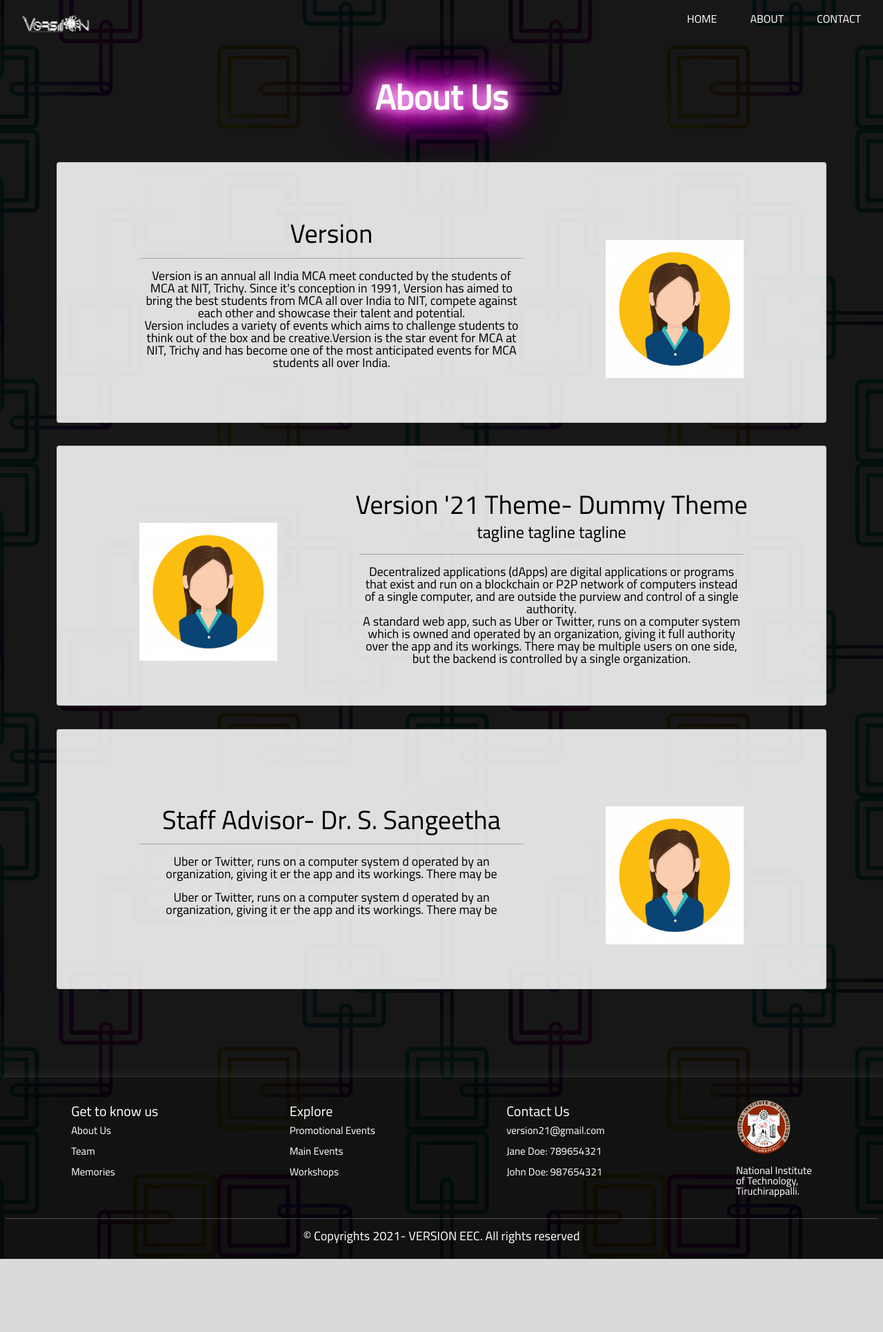
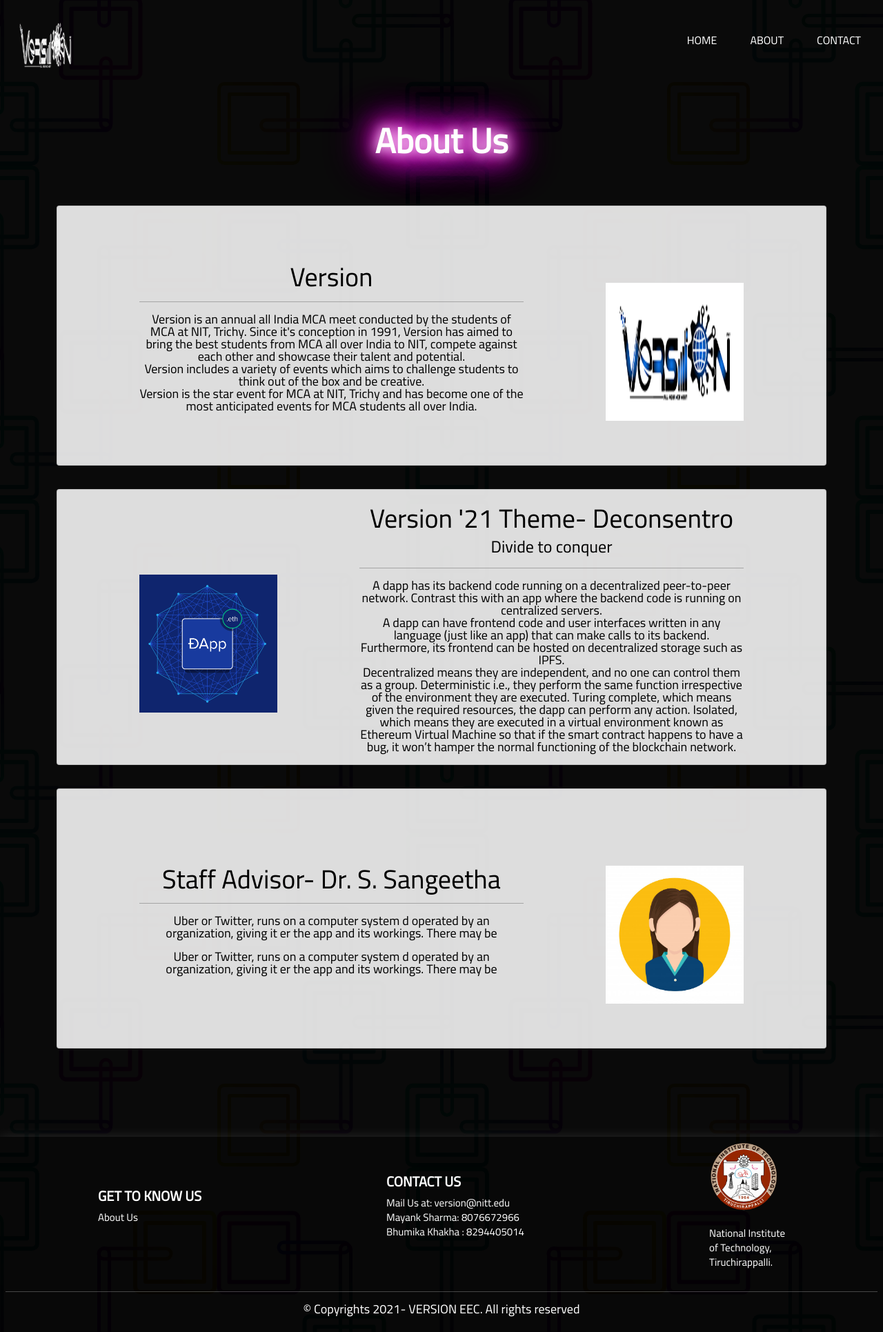
Before and after one commit to 015amit/VERSION-21, a Flask app: page /about in a window 1280 px wide. Shown: the whole page at 69% size. Before the commit the page ends 1825 px from the top, so only its background shows below. Run offline with Flask 2, Linux system fonts and the light colour scheme; some libraries are stand-ins or nearby versions.

Commit message:
added content

```diff
--- a/version/static/css/about.css
+++ b/version/static/css/about.css
@@ -1,17 +1,16 @@
-
 * {
     margin: 0;
     padding: 0;
-
     font-family: "Cairo", sans-serif;
 }
 
+
 /* BODY STARTS */
+
 body {
     justify-content: center;
     align-items: center;
- background: url(../images/bg.svg) center fixed rgba(0, 0, 0, 0.911);
-
+    background: url(../images/bg.svg) center fixed rgba(0, 0, 0, 0.961);
     background-attachment: fixed;
     background-blend-mode: overlay;
     background-position: center;
@@ -28,7 +27,6 @@ body {
 .container .card {
     position: relative;
     width: 100%;
-
     /* background: rgba(255, 255, 255, 0.2); */
     background-color: rgba(255, 255, 255, 0.863);
     color: black;
@@ -36,7 +34,6 @@ body {
     display: flex;
     flex-wrap: wrap;
     flex-direction: row;
-
     /* box-shadow: 0 5px 20px rgba(255, 255, 255, 0.363); */
     align-items: center;
     justify-content: space-evenly;
@@ -47,7 +44,6 @@ body {
 .imgBx2,
 .imgBx3 {
     position: relative;
-
     margin-top: 10%;
 }
 
@@ -68,7 +64,6 @@ img:hover {
     margin-top: 2%;
     position: relative;
     width: 50%;
-
     text-align: center;
 }
 
@@ -82,7 +77,6 @@ h1 {
     font-family: "Cairo", sans-serif;
     margin-top: 5%;
     font-size: 50px;
-
     text-align: center;
     color: #fff;
     font-weight: bolder;
@@ -95,7 +89,6 @@ h1 {
     0% {
         transform: scale(1);
     }
-
     100% {
         transform: scale(1.2);
     }
@@ -103,13 +96,10 @@ h1 {
 
 @keyframes glow {
     from {
-    text-shadow: 0 0 10px #fff, 0 0 20px #fff, 0 0 30px #ff00e6,
-      0 0 40px #ff00e6, 0 0 50px #ff00e6, 0 0 60px #ff00e6, 0 0 70px #ff00e6;
+        text-shadow: 0 0 10px #fff, 0 0 20px #fff, 0 0 30px #ff00e6, 0 0 40px #ff00e6, 0 0 50px #ff00e6, 0 0 60px #ff00e6, 0 0 70px #ff00e6;
     }
-
     to {
-    text-shadow: 0 0 20px #fff, 0 0 30px #ff00e6, 0 0 40px #ff00e6,
-      0 0 50px #ff00e6, 0 0 60px #ff00e6, 0 0 70px #ff00e6, 0 0 80px #ff00e6;
+        text-shadow: 0 0 20px #fff, 0 0 30px #ff00e6, 0 0 40px #ff00e6, 0 0 50px #ff00e6, 0 0 60px #ff00e6, 0 0 70px #ff00e6, 0 0 80px #ff00e6;
     }
 }
 
@@ -118,40 +108,9 @@ h2 {
     animation: mover 2s infinite alternate;
 }
 
-/* FOOTER */
-
-.footer {
-  position: relative;
-  padding: 0.5rem;
-  width: 100%;
-  height: 10%;
-  margin-top: 10%;
-
-  color: #fff;
-  background: rgba(0, 0, 0, 0.2);
-  box-shadow: 0 5px 20px rgba(255, 255, 255, 0.2);
-  font-family: "Cairo", sans-serif;
-}
-
-.main {
-  display: flex;
-  align-items: center;
-  justify-content: space-around;
-  flex-wrap: wrap;
-}
-
-.last {
-  text-align: center;
-}
-
-.one p,
-.two p,
-.three p,
-.four p {
-  font-size: 15px;
-}
 
 /* MENU BAR STARTS */
+
 .menu-container {
     height: 100vh;
     width: 100%;
@@ -178,14 +137,12 @@ h2 {
 
 .link-item {
     opacity: 0;
-
     margin: 0 auto;
 }
 
 .link-item a {
     text-decoration: none;
     font-size: 30px;
-
     font-family: "Cairo", sans-serif;
     font-weight: 600;
     color: white;
@@ -196,19 +153,11 @@ h2 {
 
 .link-item a:hover {
     border-bottom: 2px solid #ff00e6;
-  text-shadow: 0 0 10px rgb(194, 128, 255), 0 0 4px rgb(213, 161, 255),
-    0 0 20px #ae11ec, 0 0 10px #8a2be2, 0 0 20px #8a1ae6, 0 0 5px #a223d4,
-    0 0 20px #a026d8;
+    text-shadow: 0 0 10px rgb(194, 128, 255), 0 0 4px rgb(213, 161, 255), 0 0 20px #ae11ec, 0 0 10px #8a2be2, 0 0 20px #8a1ae6, 0 0 5px #a223d4, 0 0 20px #a026d8;
 }
-
-
-
-
-
 
 @media screen and (max-width: 768px) {
     .menu-container {
         width: 100%;
     }
-
 }
--- a/version/templates/about.html
+++ b/version/templates/about.html
@@ -14,40 +14,29 @@
                 <h2>Version</h2>
             </div>
             <hr />
-      <p>
-        Version is an annual all India MCA meet conducted by the students of MCA
-        at NIT, Trichy. Since it's conception in 1991, Version has aimed to
-        bring the best students from MCA all over India to NIT, compete against
-        each other and showcase their talent and potential.
-        <br />Version includes a variety of events which aims to challenge
-        students to think out of the box and be creative.Version is the star
-        event for MCA at NIT, Trichy and has become one of the most anticipated
-        events for MCA students all over India.
+            <p>Version is an annual all India MCA meet conducted by the students of MCA at NIT, Trichy. Since it's conception in 1991, Version has aimed to bring the best students from MCA all over India to NIT, compete against each other and showcase their
+                talent and potential.<br>Version includes a variety of events which aims to challenge students to think out of the box and be creative.<br> Version is the star event for MCA at NIT, Trichy and has become one of the most anticipated events
+                for MCA students all over India.
             </p>
         </div>
         <div class="imgBx1">
-      <img src="static/images/profile.jpg" />
+            <img src="../static/images/logo4.png" width="140px" />
         </div>
     </div>
     <div class="card">
         <div class="imgBx2">
-      <img src="static/images/profile.jpg" />
+            <img src="../static/images/AboutTheme.jpeg" />
         </div>
         <div class="content">
             <div class="heading">
-        <h2>Version '21 Theme- Dummy Theme</h2>
+                <h2>Version '21 Theme- Deconsentro</h2>
             </div>
-      <h4>tagline tagline tagline</h4>
+            <h4>Divide to conquer</h4>
             <hr />
-      <p>
-        Decentralized applications (dApps) are digital applications or programs
-        that exist and run on a blockchain or P2P network of computers instead
-        of a single computer, and are outside the purview and control of a
-        single authority.<br />A standard web app, such as Uber or Twitter, runs
-        on a computer system which is owned and operated by an organization,
-        giving it full authority over the app and its workings. There may be
-        multiple users on one side, but the backend is controlled by a single
-        organization.
+            <p>A dapp has its backend code running on a decentralized peer-to-peer network. Contrast this with an app where the backend code is running on centralized servers.<br> A dapp can have frontend code and user interfaces written in any language
+                (just like an app) that can make calls to its backend. Furthermore, its frontend can be hosted on decentralized storage such as IPFS.<br> Decentralized means they are independent, and no one can control them as a group. Deterministic i.e.,
+                they perform the same function irrespective of the environment they are executed. Turing complete, which means given the required resources, the dapp can perform any action. Isolated, which means they are executed in a virtual environment
+                known as Ethereum Virtual Machine so that if the smart contract happens to have a bug, it won’t hamper the normal functioning of the blockchain network.
             </p>
         </div>
     </div>
@@ -58,12 +47,10 @@
             </div>
             <hr />
             <p>
-        Uber or Twitter, runs on a computer system d operated by an
-        organization, giving it er the app and its workings. There may be
+                Uber or Twitter, runs on a computer system d operated by an organization, giving it er the app and its workings. There may be
             </p>
             <p>
-        Uber or Twitter, runs on a computer system d operated by an
-        organization, giving it er the app and its workings. There may be
+                Uber or Twitter, runs on a computer system d operated by an organization, giving it er the app and its workings. There may be
             </p>
         </div>
         <div class="imgBx3">
@@ -71,58 +58,4 @@
         </div>
     </div>
 </div>
-<div class="footer">
-  <div class="main">
-    <div class="one">
-      <h5>Get to know us</h5>
-      <p>
-        About Us<br />
-        <br />
-        Team<br />
-        <br />
-        Memories
-      </p>
-    </div>
-    <div class="two">
-      <h5>Explore</h5>
-      <p>
-        Promotional Events<br />
-        <br />
-        Main Events<br />
-        <br />
-        Workshops
-      </p>
-    </div>
-    <div class="three">
-      <h5>Contact Us</h5>
-      <p>
-        version21@gmail.com<br />
-        <br />
-        Jane Doe: 789654321<br />
-        <br />
-        John Doe: 987654321
-      </p>
-    </div>
-    <div class="four">
-      <br />
-      <img
-        src="static/images/nitt.png"
-        alt="NITT Logo"
-        width="80"
-        height="80"
-      />
-      <p>
-        <br />National Institute<br />
-        of Technology,<br />
-        Tiruchirappalli.
-      </p>
-    </div>
-  </div>
-  <div class="last">
-    <hr />
-    <p>&copy; Copyrights 2021- VERSION EEC. All rights reserved</p>
-  </div>
-</div>
-
-
-{% endblock %}
+{% include "footer.html" %} {% endblock %}
--- a/version/templates/footer.html
+++ b/version/templates/footer.html
@@ -1,98 +1,74 @@
-<!DOCTYPE html>
-<html>
-
-<head>
-    <meta charset="utf-8">
-    <meta name="viewport" content="width=device-width,
-    initial-scale=1.0">
-    <link rel="preconnect" href="https://fonts.gstatic.com/" crossorigin>
-    <link href="https://fonts.googleapis.com/css2?family=Cairo&display=swap" rel="stylesheet">
-    <link href="https://cdn.jsdelivr.net/npm/bootstrap@5.0.0-beta3/dist/css/bootstrap.min.css" rel="stylesheet"
-        integrity="sha384-eOJMYsd53ii+scO/bJGFsiCZc+5NDVN2yr8+0RDqr0Ql0h+rP48ckxlpbzKgwra6" crossorigin="anonymous">
-    <title>Footer</title>
 <style>
     * {
         margin: 0;
         padding: 0;
-
     }
 
-        body {
-            justify-content: center;
-            align-items: center;
-            /*background-color: green;*/
-            background-image: url("static/images/bg.jpg");
-            background-size: cover;
-            background-attachment: fixed;
-        }
     .footer {
         position: relative;
+        padding: 0.5rem;
         width: 100%;
         height: 10%;
-            margin-top: 70%;
-            margin-bottom: 0%;
-            align-items: center;
-            justify-content: center;
-            padding-top: 10px;
+        margin-top: 10%;
         color: #fff;
         background: rgba(0, 0, 0, 0.2);
         box-shadow: 0 5px 20px rgba(255, 255, 255, 0.2);
         font-family: 'Cairo', sans-serif !important;
     }
 
-        .main{
+    .main {
         display: flex;
+        align-items: center;
         justify-content: space-around;
+        flex-wrap: wrap;
     }
-        .main .four{
-            display: flex;
 
-        }
-        .last{
+    .last {
         text-align: center;
     }
-        h5{
+
+    h5 {
         font-weight: bold;
         text-transform: uppercase;
     }
-        p{
-            font-size: 14px;
-        }
-        img{
+
+    img {
         width: 100px;
         height: 100px;
+    }
 
+    .one p,
+    .two p,
+    .three p,
+    .four p {
+        font-size: 15px;
+        justify-content: space-around;
+        line-height: 1.4;
     }
 </style>
-</head>
-
-<body>
 
 <div class="footer">
     <div class="main">
         <div class="one">
             <h5>Get to know us</h5>
             <p>About Us<br>
-                Team<br>
-                Memories</p>
+                <!-- Teams<br>
+                Memories -->
+            </p>
         </div>
-            <div class="two">
-                <h5>Explore</h5>
-                <p>Promotional Events<br>
-                Main Events<br>
-                Workshops</p>
-            </div>
+        <!-- <div class="two"> -->
+        <!-- <h5>Explore</h5> -->
+        <!-- <p>Promotional Events<br> Main Events<br> Workshops -->
+        <!-- </p> -->
+        <!-- </div> -->
         <div class="three">
             <h5>Contact Us</h5>
-                <p>Email: version21@gmail.com<br>
-                Jane Doe: 789654321<br>
-                John Doe: 987654321</p>
+            <p>Mail Us at: version@nitt.edu<br> Mayank Sharma: 8076672966<br>Bhumika Khakha : 8294405014</p>
         </div>
         <div class="four">
-                <img src="nittlogo.png" alt="NITT Logo">
-                <p><br>National Institute<br>
-                    of Technology,<br>
-                    Tiruchirappalli.</p>
+            <img src="../static/images/nitt.png" alt="NITT Logo">
+            <p><br>National Institute<br> of Technology,<br> Tiruchirappalli.
+            </p>
         </div>
     </div>
     <div class="last">
@@ -100,33 +76,4 @@
         <p> &copy; Copyrights 2021- VERSION EEC. All rights reserved</p>
     </div>
 </div>
-    <script src="https://cdn.jsdelivr.net/npm/bootstrap@5.0.0-beta3/dist/js/bootstrap.bundle.min.js"
-        integrity="sha384-JEW9xMcG8R+pH31jmWH6WWP0WintQrMb4s7ZOdauHnUtxwoG2vI5DkLtS3qm9Ekf"
-        crossorigin="anonymous"></script>
-        <script src="https://cdnjs.cloudflare.com/ajax/libs/three.js/r121/three.min.js"></script>
-        <script src="https://cdn.jsdelivr.net/npm/vanta@latest/dist/vanta.net.min.js"></script>
-        <script>
-        var setVanta = ()=>{
-        if (window.VANTA) window.VANTA.NET({
-          el: "body",
-          mouseControls: true,
-          touchControls: true,
-          gyroControls: false,
-          minHeight: 200.00,
-          minWidth: 200.00,
-          scale: 1.00,
-          scaleMobile: 1.00,
-          color: 0xe83fff,
-          points: 13.00,
-          maxDistance: 25.00,
-          spacing: 16.00
-        })
-        }
-        _strk.push(function() {
-          setVanta()
-          window.edit_page.Event.subscribe( "Page.beforeNewOneFadeIn", setVanta )
-        })
-        </script>
-</body>
-
-</html>
+<script src="https://cdn.jsdelivr.net/npm/bootstrap@5.0.0-beta3/dist/js/bootstrap.bundle.min.js" integrity="sha384-JEW9xMcG8R+pH31jmWH6WWP0WintQrMb4s7ZOdauHnUtxwoG2vI5DkLtS3qm9Ekf" crossorigin="anonymous"></script>
```
Also changed, not shown: version/static/css/contact.css (+12 -56 lines), version/templates/contact.html (+19 -76 lines), version/templates/home.html (+6 -17 lines), version/static/images/AboutTheme.jpeg (added). Lines whose indentation alone changed are shown as unchanged.
